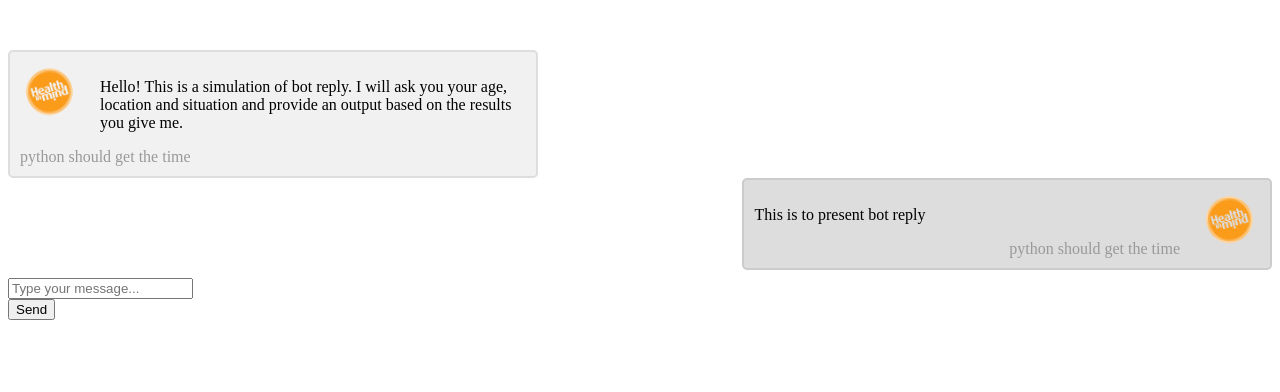
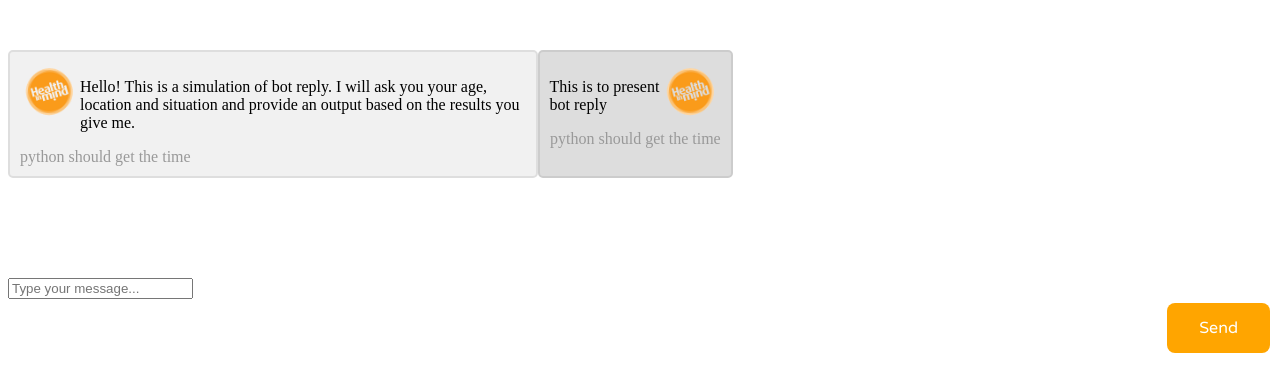
Before and after one commit to glasgow18/team-8, a Python web app: template templates/chatbot.html in a window 1280 px wide. Shown: the part 73-465 px from the top of the page. Run offline with Jinja, Linux system fonts and the light colour scheme; the template is opened without the code that fills it, so the values that code supplies are empty.

Commit message:
#gumdropbuttons

```diff
--- a/templates/chatbot.html
+++ b/templates/chatbot.html
@@ -34,6 +34,7 @@ function myFunction() {
     <link rel='stylesheet' type='text/css' href='./css/homePageDesign.css'>
 </head>
 <body>
+<div class ='flex-container'>
     <div class="container">
     <img src="./ImageSource/symbolOfCharity.png" class="chatIcon">
     <p> Hello! This is a simulation of bot reply. I will ask you your age, location and situation and provide an output based on the results you give me. </p>
@@ -45,14 +46,14 @@ function myFunction() {
     <p> This is to present bot reply </p>
     <span class="time-right">python should get the time</span>
     </div>
-
+</div>
 </body>
 <form id="userinput" method ="post" url="">
 
  <div id="usermessage">
   <input type='text' name='message' class="form-control" placeholder="Type your message...">
                               <div class='isend'>
-                                <button class='btn btn-primary'>Send</button>
+                                <button class='btn btn-primary' style="float:right">Send</button>
                               </div>
  </div>
 
--- a/templates/css/homePageDesign.css
+++ b/templates/css/homePageDesign.css
@@ -6,13 +6,16 @@
 }
 
 .container {
-    width: 40%;
+    max-width: 40%;
     border: 2px solid #dedede;
     background-color: #f1f1f1;
     border-radius: 5px;
     padding: 10px;
 }
-
+.flex-container
+{
+display: flex;
+}
 .darker {
 float:right;
     border-color: #ccc;
@@ -39,13 +42,11 @@ float:right;
     float: left;
     max-width: 60px;
     width: 100%;
-    margin-right: 20px;
     border-radius: 50%;
 }
 
 img.right {
     float: right;
-    margin-left: 20px;
     margin-right:0;
 }
 
@@ -75,7 +76,25 @@ line-height: 1.4em;
 .sticky + .content {
   padding-top: 102px;
 }
+.btn btn-primary
+{
+float: right;
+}
 
+button {
+    font-family: 'Varela Round', sans-serif;
+    background-color: orange;
+    border: none;
+    color: white;
+    padding: 15px 32px;
+    text-align: center;
+    text-decoration: none;
+    display: inline-block;
+    font-size: 16px;
+    margin: 4px 2px;
+    cursor: pointer;
+    border-radius: 8px;
+}
 
 body{
 background: white;
@@ -83,4 +102,5 @@ background: white;
 
 #usermessage
 {
+width: 100%;
 margin-top:100px;}
```
